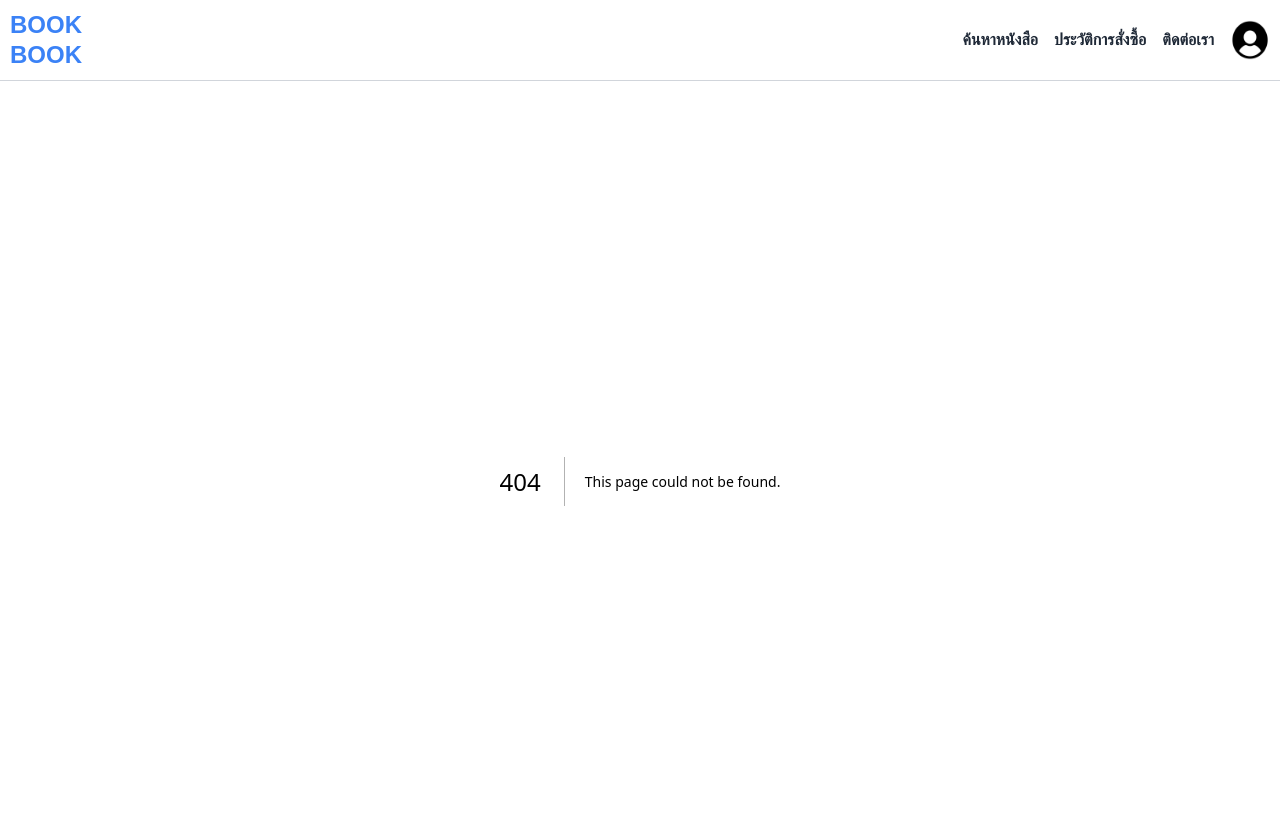
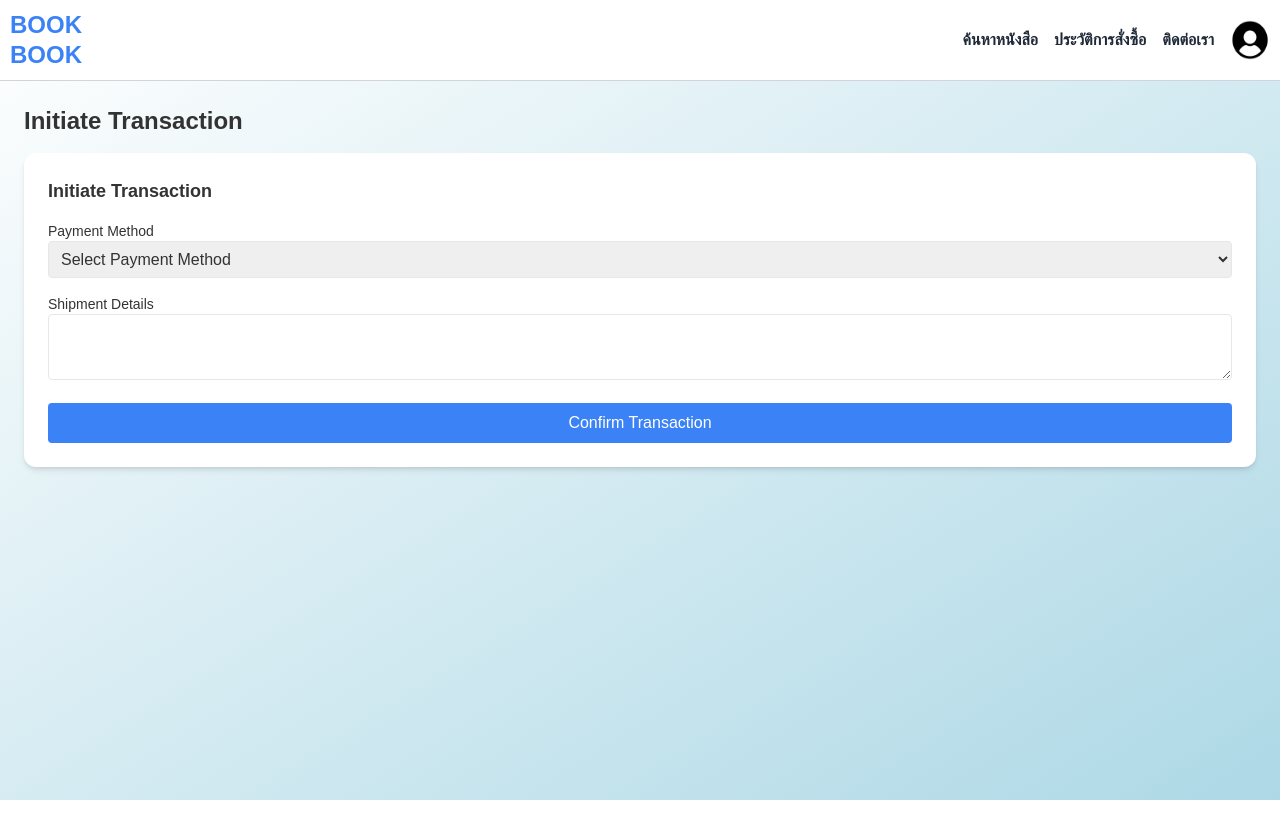
Before and after one commit to seg-org/bookbook, a Next.js app: page /transaction-initiation in a window 1280 px wide. Before the commit this address had no page. Shown: the top 838 px of the page. After the commit the page ends 800 px from the top, so only its background shows below. Built offline with nearby package versions, Linux system fonts and the light colour scheme.

Commit message:
feat: init transaction-initiation

```diff
--- /dev/null
+++ b/src/app/api/transaction-initiation/route.ts
@@ -0,0 +1,25 @@
+import { NextResponse } from "next/server";
+import prisma from "@/lib/prisma";
+
+export async function POST(req: Request) {
+  try {
+    const { bookId, paymentMethod, shipmentDetails } = await req.json();
+
+    if (!bookId || !paymentMethod || !shipmentDetails) {
+      return NextResponse.json({ error: "All fields are required" }, { status: 400 });
+    }
+
+    const transaction = await prisma.transaction.create({
+      data: {
+        bookId,
+        paymentMethod,
+        shipmentDetails,
+        status: "Pending",
+      },
+    });
+
+    return NextResponse.json({ message: "Transaction initiated", transaction }, { status: 201 });
+  } catch (error) {
+    return NextResponse.json({ error: "Internal server error" }, { status: 500 });
+  }
+}
--- /dev/null
+++ b/src/app/transaction-initiation/components/TransactionForm.tsx
@@ -0,0 +1,70 @@
+import { useForm } from "react-hook-form";
+import { zodResolver } from "@hookform/resolvers/zod";
+import * as z from "zod";
+import axios from "axios";
+
+const transactionSchema = z.object({
+  bookId: z.string().min(1, "Book ID is required"),
+  paymentMethod: z.enum(["Credit Card", "PayPal", "Bank Transfer"], {
+    errorMap: () => ({ message: "Invalid payment method selected" }),
+  }),
+  shipmentDetails: z.string().min(5, "Shipment details must be provided"),
+});
+
+type TransactionFormData = z.infer<typeof transactionSchema>;
+
+export default function TransactionForm({ bookId }: { bookId: string }) {
+  const {
+    register,
+    handleSubmit,
+    formState: { errors, isSubmitting },
+  } = useForm<TransactionFormData>({
+    resolver: zodResolver(transactionSchema),
+    defaultValues: { bookId },
+  });
+
+  const onSubmit = async (data: TransactionFormData) => {
+    try {
+      const response = await axios.post("/api/transaction", data);
+      alert("Transaction initiated successfully!");
+    } catch (error) {
+      alert("Transaction failed. Please try again.");
+    }
+  };
+
+  return (
+    <div className="p-6 bg-white rounded-xl shadow-md">
+      <h2 className="text-lg font-semibold mb-4">Initiate Transaction</h2>
+      <form onSubmit={handleSubmit(onSubmit)} className="space-y-4">
+        <div>
+          <label className="block text-sm font-medium">Payment Method</label>
+          <select {...register("paymentMethod")} className="border rounded p-2 w-full">
+            <option value="">Select Payment Method</option>
+            <option value="Credit Card">Credit Card</option>
+            <option value="PayPal">PayPal</option>
+            <option value="Bank Transfer">Bank Transfer</option>
+          </select>
+          {errors.paymentMethod && (
+            <p className="text-red-500 text-sm">{errors.paymentMethod.message}</p>
+          )}
+        </div>
+
+        <div>
+          <label className="block text-sm font-medium">Shipment Details</label>
+          <textarea {...register("shipmentDetails")} className="border rounded p-2 w-full"></textarea>
+          {errors.shipmentDetails && (
+            <p className="text-red-500 text-sm">{errors.shipmentDetails.message}</p>
+          )}
+        </div>
+
+        <button
+          type="submit"
+          disabled={isSubmitting}
+          className="w-full bg-blue-500 text-white py-2 rounded hover:bg-blue-600 transition"
+        >
+          {isSubmitting ? "Processing..." : "Confirm Transaction"}
+        </button>
+      </form>
+    </div>
+  );
+}
--- /dev/null
+++ b/src/app/transaction-initiation/page.tsx
@@ -0,0 +1,10 @@
+import TransactionForm from "./components/TransactionForm";
+
+export default function TransactionInitiationPage() {
+  return (
+    <div className="p-6">
+      <h1 className="text-2xl font-bold mb-4">Initiate Transaction</h1>
+      <TransactionForm bookId="12345" /> {/* Replace with actual book ID */}
+    </div>
+  );
+}
```
